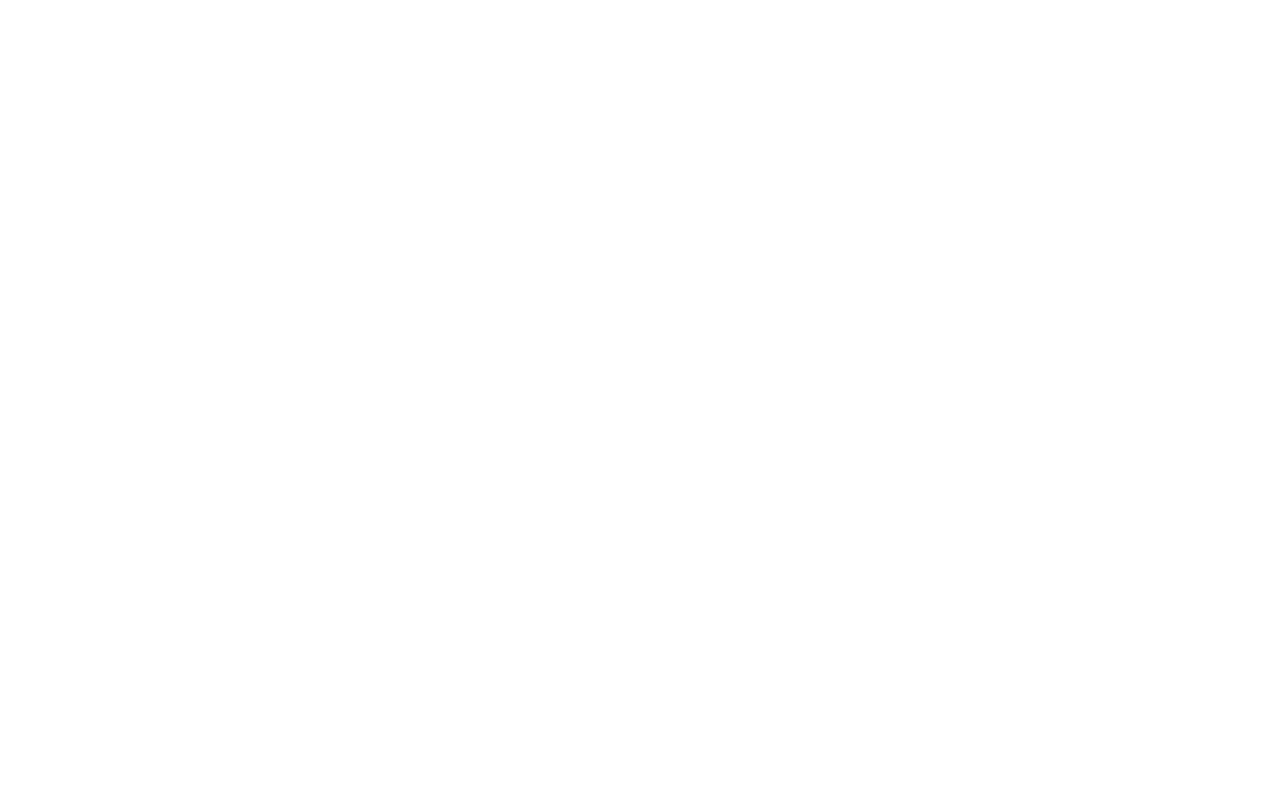
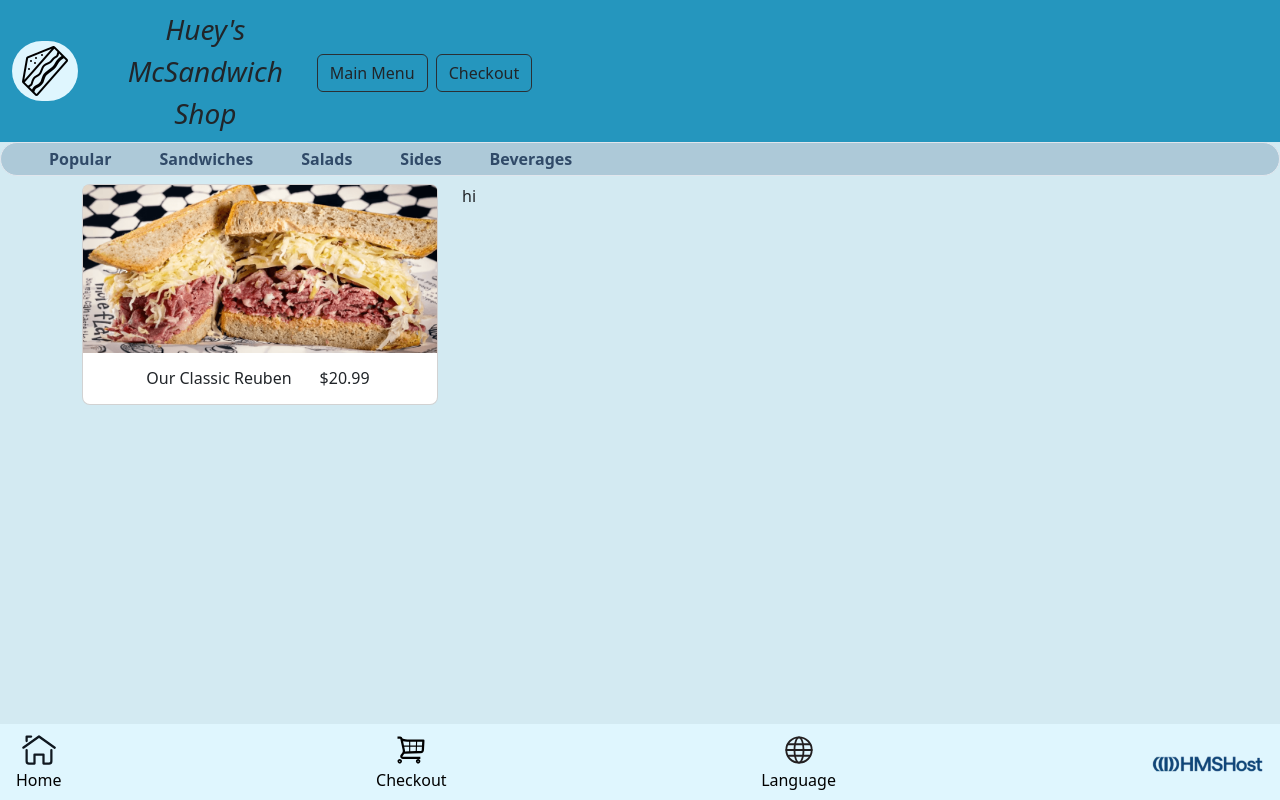
Before and after one commit to AndrewHSenko/MobileTablesideOrdering, a React app in the folder frontend/: page /food in a window 1280 px wide. Before the commit this address had no page. Built offline with nearby package versions, Linux system fonts and the light colour scheme; the HTML template or start-up script is replaced by a standard one.

Commit message:
Food card done (still need to add 'Add item to checkout list' feature on button)

```diff
--- a/frontend/src/App.jsx
+++ b/frontend/src/App.jsx
@@ -3,9 +3,7 @@
 import MainLayout from './layouts/MainLayout'
 import MainMenu from './pages/MainMenu'
 import Order from './pages/Order'
-import Popular from './pages/Popular'
-import Sandwiches from './pages/Sandwiches'
-import Salads from './pages/Salads'
+import Food from './pages/Food'
 
 const App = () => {
   return (
@@ -13,9 +11,7 @@
       <Route path = "/" element={<MainLayout />}>
         <Route index element={<MainMenu />}/>
         <Route path="order" element={<Order />}/>
-        <Route path="popular" element={<Popular />}/>
-        <Route path="sandwiches" element={<Sandwiches />}/>
-        <Route path="salads" element={<Salads />}/>
+        <Route path="food" element={<Food />}/>
       </Route>
     </Routes>
   )
--- a/frontend/src/components/CatCard.jsx
+++ b/frontend/src/components/CatCard.jsx
@@ -1,8 +1,8 @@
 import { Link } from 'react-router'
 
-const CatCard = ({dest, image, title}) => {
+const CatCard = ({image, title}) => {
   return (
-    <Link to={dest} className="card text-center text-decoration-none rounded-3 my-2">
+    <Link to="food" className="card text-center text-decoration-none rounded-3 my-2">
         <img src={image} alt={`${title} picture`} className="card-img-top"/>
         <h5 className="card-title my-1">{title}</h5>
     </Link>
--- a/frontend/src/components/CatScroll.jsx
+++ b/frontend/src/components/CatScroll.jsx
@@ -4,11 +4,11 @@
   return (
     <div className="overflow-auto px-5 py-1 border border-1 border-lightbg bg-primary bg-opacity-25 rounded-pill">
         <div className="d-flex flex-nowrap gap-5 fs-6 text-secondary">
-            <CatLink dest="/popular" text="Popular" />
-            <CatLink dest="/sandwiches" text="Sandwiches" />
-            <CatLink dest="/salads" text="Salads" />
-            <CatLink dest="/sides" text="Sides" />
-            <CatLink dest="/beverages" text="Beverages" />
+            <CatLink dest="/food" text="Popular" />
+            <CatLink dest="/food" text="Sandwiches" />
+            <CatLink dest="/food" text="Salads" />
+            <CatLink dest="/food" text="Sides" />
+            <CatLink dest="/food" text="Beverages" />
             <div style={{minWidth : "1rem"}} />
         </div>
     </div>
--- a/frontend/src/components/Header.jsx
+++ b/frontend/src/components/Header.jsx
@@ -10,7 +10,7 @@
                     <Link to="/" className="navbar-brand d-flex justify-content-center align-items-center bg-altblue rounded-5 m-0" aria-current="page">
                         <img src={sandwich} alt="sandwich icon" className="mx-2"/>
                     </Link>
-                    <p className="text-center text-darkbg-emphasis lead mx-1 my-0 fs-5 fst-italic fw-bold">Huey's McSandwich Shop</p>
+                    <p className="text-center text-darkbg-emphasis lead mx-1 my-0 fs-3 fst-italic">Huey's McSandwich Shop</p>
                     <button className="navbar-toggler" type="button" data-bs-toggle="collapse" data-bs-target="#navbar" aria-controls="navbar" aria-expanded="false" aria-label="Toggle navigation">
                         <span className="navbar-toggler-icon"></span>
                     </button>
--- /dev/null
+++ b/frontend/src/components/MenuCard.jsx
@@ -0,0 +1,55 @@
+import { useState } from 'react'
+
+import Reuben from '../assets/Reuben.png'
+
+const MenuCard = () => {
+  const [selected, setSelected] = useState(false)
+
+  return (
+    <div>
+        {/* Base Card */}
+        <div className="card position-relative text-center text-decoration-none rounded-3" onClick={() => setSelected(true)}>
+            <img src={Reuben} className="card-img-top"/>  {/* alt={`${title} picture`} */}
+            <div className="d-flex justify-content-center gap-4 card-title px-3 my-2 mt-3">
+                <h5 className="lead fs-6 align-content-center">Our Classic Reuben</h5>
+                <h5 className="lead fs-6 align-content-center px-1">$20.99</h5>
+            </div>
+        </div>
+        {/* Overlay Detail Card */}
+        {selected && (
+            <div className="position-absolute top-0 start-0 w-100 h-100 d-flex align-items-center justify-content-center rounded-3 bg-dark bg-opacity-50 z-3"
+                onClick={() => setSelected(false)}>
+                <div
+                    className="card p-3 "
+                    onClick={(e) => e.stopPropagation()}> {/* Prevents accidental closing from touching */}
+                    <h2 className="card-title text-center bg-primary bg-opacity-25 p-3 rounded-3 fst-italic">Our Classic Reuben</h2>
+                    <img src={Reuben} className="card-img-top"/>  {/* alt={`${title} picture`} */}
+                    <p className="card-body bg-lightbg bg-opacity-25 rounded-3 fs-6 my-1">
+                        Huey’s homestyle corned beef, Swiss Emmental cheese, The Brinery sauerkraut & our own Russian dressing on hand-sliced, grilled Jewish Rye bread from Huey's Bakehouse.
+                    </p>
+                    <div className="d-flex flex-column gap-2 mt-2 mb-3">
+                        <div class="form-check fs-6">
+                            <input class="form-check-input" type="radio" name="nosher" id="nosher" />
+                            <label class="form-check-label" for="nosher">
+                                Nosher (Regular) +$18.99
+                            </label>
+                        </div>
+                        <div class="form-check fs-6">
+                            <input class="form-check-input" type="radio" name="fresser" id="fresser" checked />
+                            <label class="form-check-label" for="fresser">
+                                Fresser (Large) +$21.99
+                            </label>
+                        </div>
+                    </div>
+                    <div className="d-flex justify-content-around">
+                        <button className="btn btn-sm btn-primary" onClick={() => setSelected(false)}>Close</button>
+                        <button className="btn btn-sm btn-success" onClick={() => setSelected(false)}>Add</button>
+                    </div>
+                </div>
+            </div>
+        )}
+    </div>
+  )
+}
+
+export default MenuCard
--- /dev/null
+++ b/frontend/src/components/MenuContent.jsx
@@ -0,0 +1,19 @@
+import { Container, Row, Col } from 'react-bootstrap'
+import MenuCard from './MenuCard'
+
+const MenuContent = () => {
+  return (
+    <Container className="my-2">
+        <Row>
+          <Col lg={4} md={6}>
+            <MenuCard />
+          </Col>
+          <Col lg={4} md={6}>
+            <p>hi</p>
+          </Col>
+        </Row>
+    </Container>
+  )
+}
+
+export default MenuContent
--- a/frontend/src/layouts/FoodPage.jsx
+++ /dev/null
@@ -1,22 +0,0 @@
-import { Container, Row, Col } from 'react-bootstrap'
-import CatScroll from "../components/CatScroll"
-
-const FoodPage = () => {
-  return (
-    <div className="container-fluid mx-0 px-0">
-      <CatScroll />
-      <Container className="my-2">
-        <Row>
-          <Col xs={6} md={4}>
-            <p>hi</p>
-          </Col>
-          <Col xs={6} md={4}>
-            <p>hi</p>
-          </Col>
-        </Row>
-    </Container>
-    </div>
-  )
-}
-
-export default FoodPage
--- /dev/null
+++ b/frontend/src/pages/Food.jsx
@@ -0,0 +1,16 @@
+import { Container, Row, Col } from 'react-bootstrap'
+import CatScroll from "../components/CatScroll"
+import MenuContent from "../components/MenuContent"
+
+
+
+const Food = () => {
+  return (
+    <div className="container-fluid mx-0 px-0">
+      <CatScroll />
+      <MenuContent />
+    </div>
+  )
+}
+
+export default Food
--- a/frontend/src/pages/MainMenu.jsx
+++ b/frontend/src/pages/MainMenu.jsx
@@ -7,11 +7,11 @@
     <Container className="container-fluid my-2">
       <Row>
         <Col xs={6} md={4}>
-          <CatCard dest="popular" image={Reuben} title="Popular"/>
-          <CatCard dest="salads" image={Reuben} title="Salads" />
+          <CatCard image={Reuben} title="Popular"/>
+          <CatCard image={Reuben} title="Salads" />
         </Col>
         <Col xs={6} md={4}>
-          <CatCard dest="sandwiches" image={Reuben} title="Sandwiches" />
+          <CatCard image={Reuben} title="Sandwiches" />
         </Col>
       </Row>
 
--- a/frontend/src/pages/Popular.jsx
+++ /dev/null
@@ -1,11 +0,0 @@
-import FoodPage from "../layouts/FoodPage"
-
-const Popular = () => {
-  return (
-    <FoodPage>
-
-    </FoodPage>
-  )
-}
-
-export default Popular
--- a/frontend/src/pages/Salads.jsx
+++ /dev/null
@@ -1,11 +0,0 @@
-import CatScroll from "../components/CatScroll"
-
-const Salads = () => {
-  return (
-    <div className="container-fluid">
-        <CatScroll />
-    </div>
-  )
-}
-
-export default Salads
--- a/frontend/src/pages/Sandwiches.jsx
+++ /dev/null
@@ -1,11 +0,0 @@
-import CatScroll from "../components/CatScroll"
-
-const Sandwiches = () => {
-  return (
-    <div className="container-fluid">
-        <CatScroll />
-    </div>
-  )
-}
-
-export default Sandwiches
```
